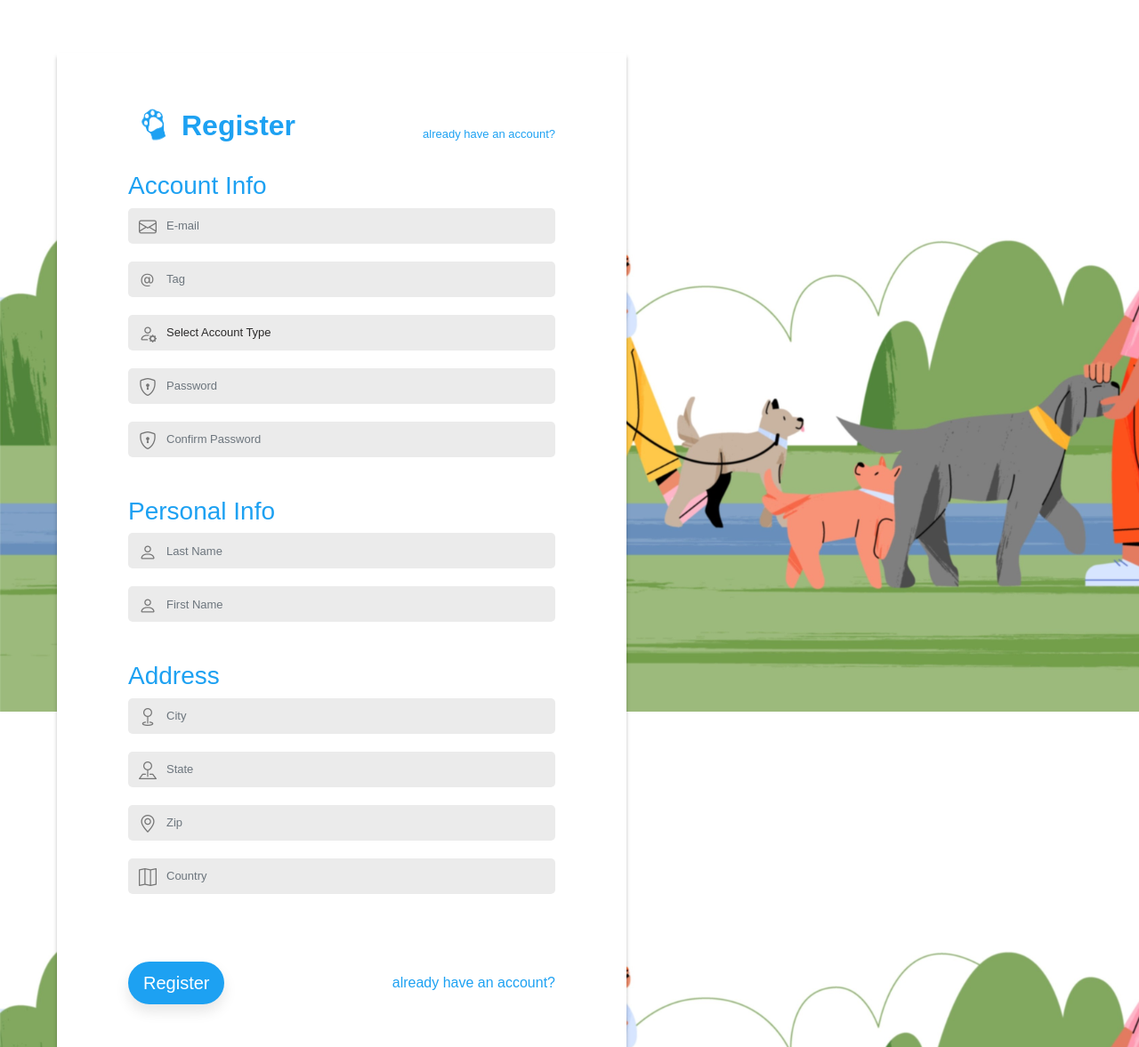
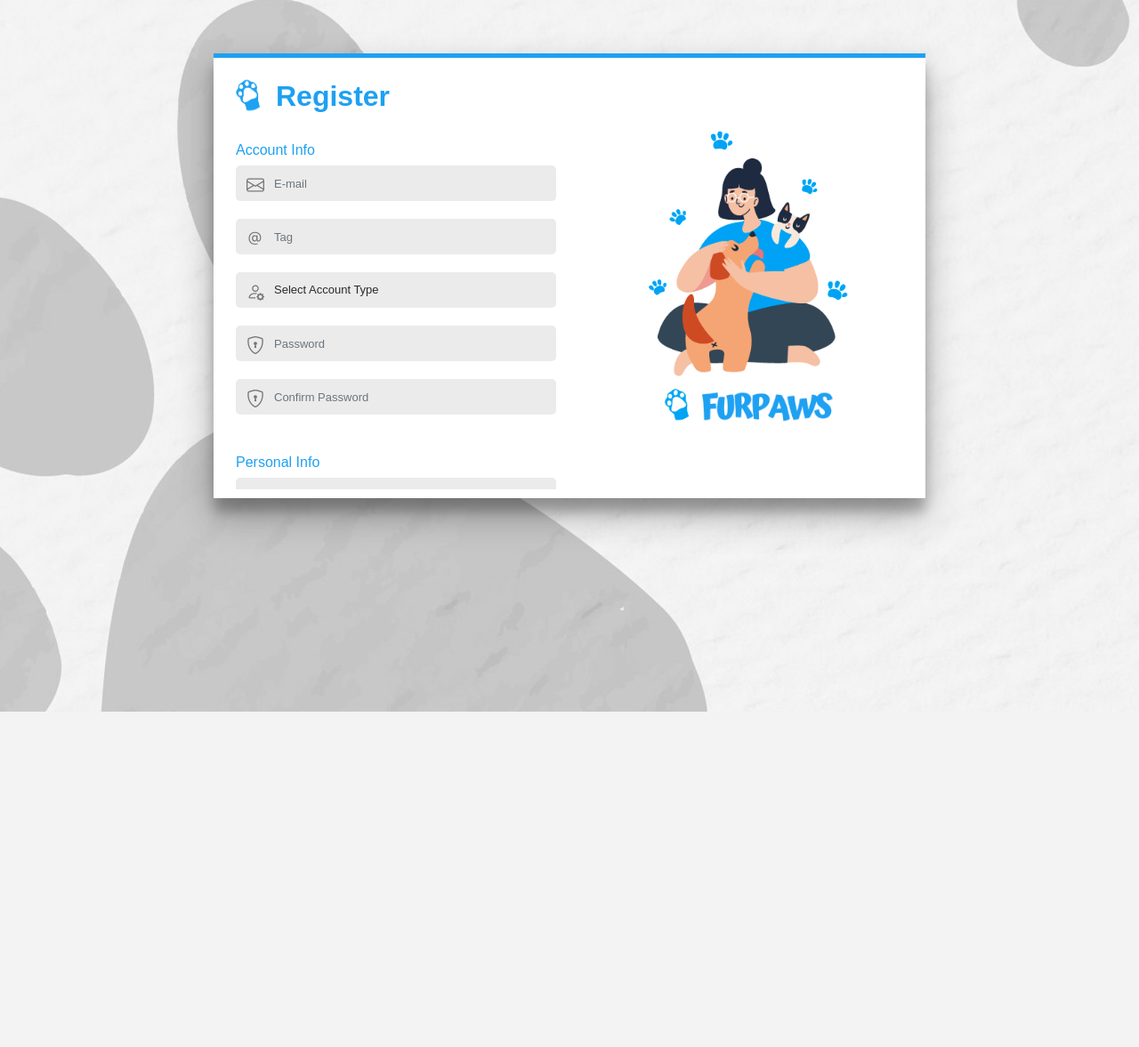
Before and after one commit to uvwbermudo/Furpaws, a Flask app: page /register in a window 1280 px wide. Shown: the whole page at 89% size. After the commit the page ends 800 px from the top, so only its background shows below. Run offline with Flask 2, Linux system fonts and the light colour scheme; some libraries are stand-ins or nearby versions.

Commit message:
FUR-9 UI changes for landing/register/login

```diff
--- a/flaskr/static/css/styles.css
+++ b/flaskr/static/css/styles.css
@@ -1,7 +1,10 @@
 @import "button-layout.css";
+
 
 html {
     height: 100%;
+    scrollbar-width: thin;
+
 }
 
 body {
@@ -12,8 +15,30 @@ body {
     margin-right: auto;
     margin-left: auto;
     overflow-y: scroll;
-    background: rgba(193, 193, 193, 0.37);
-
+    background: rgba(234, 231, 231, 0.234);
+    scrollbar-width: thin;
+    scrollbar-color:  #1da1f2 rgba(171, 166, 166, 0.559);
+
+}
+
+::-webkit-scrollbar {
+    width: 5px;
+}
+
+::-webkit-scrollbar-track{
+    background-color: rgba(171, 166, 166, 0.559);
+    border-radius: 10px;
+
+}
+
+::-webkit-scrollbar-thumb {
+    box-shadow: inset 0 0 6px rgba(0, 0, 0, 0.3);
+    border-radius: 20px;
+    background: linear-gradient(45deg, #00aeff, #a68eff);
+}
+
+.shadow2{
+    box-shadow: rgba(0, 0, 0, 0.3) 0px 19px 38px, rgba(0, 0, 0, 0.22) 0px 15px 12px;
 }
 
 .readonly {
@@ -38,12 +63,7 @@ body {
 }
 
 .landing-bg {
-    background-image:
-        linear-gradient(to right, rgba(255, 255, 255, 0), rgba(228, 224, 224, 0.24), rgba(32, 32, 32, 0.479), rgba(0, 0, 0, 0.404), rgba(0, 0, 0, 1)),
-        url('../img/landing_bg.jpg');
-    background-size: cover;
-    background-repeat: no-repeat;
-    overflow: hidden;
+    overflow: auto;
 }
 
 .landing-bg2 {
@@ -382,30 +425,43 @@ input[data-autocompleted] {
     cursor: pointer;
 }
 
+#register-container {
+    width: 100%;
+    display: flex;
+    justify-content: center;
+    align-items: center;
+}
+
+#register-form{
+    padding: 0px 15px 15px 15px;
+}
+
 .register-section {
-    height: 100vh;
-    width: 50vw;
+    width: 100%;
+    max-width: 800px;
+    height: 500px;
     background-color: white;
-    margin-left: 5vw;
-}
-
-@media all and (max-width: 1000px) {
-    .register-section {
-        width: 60vw;
-    }
-
-}
-
-@media all and (max-width: 760px) {
-    .register-section {
-        width: 80vw;
-    }
-
-}
-
-@media all and (max-width: 600px) {
-    .register-section {
-        width: 100vw;
+    display: grid;
+    padding: 10px 10px 10px 10px;
+    grid-template-columns: 1fr 1fr;
+    border-top: 5px solid #1DA1F2
+}
+
+.register-section .left-side {
+    overflow-y: scroll;
+    grid-column: 1/2;
+}
+
+.register-section .right-side {
+    grid-column: 2/3;
+}
+
+@media screen and (max-width:600px){
+    .register-section .right-side {
+        display: none;
+    }
+    .register-section .left-side {
+        grid-column: 1/3;
     }
 
 }
--- a/flaskr/static/js/main.js
+++ b/flaskr/static/js/main.js
@@ -148,7 +148,7 @@ function register_user() {
                 form_span.html('');
                 if (field in response[0]) {
                     if (!scrolled) {
-                        $('html, body').animate({
+                        $('.left-side').animate({
                             scrollTop: $("#" + field).offset().top - 100
                         });
                         scrolled = true;
@@ -174,6 +174,10 @@ function register_user() {
                     })
                 }
 
+            })
+        }).catch( err => {
+                $('.left-side').animate({
+                    scrollTop: $("#email").offset().top - 100
             })
         })
 }
--- a/flaskr/templates/auth/base.html
+++ b/flaskr/templates/auth/base.html
@@ -13,7 +13,7 @@
 
   <link rel="stylesheet" href="../../static/css/styles.css">
 </head>
-<body class="{% block bg %}landing-bg{% endblock %} position-relative">
+<body>
     {% include 'toast.html' %}
     <input class="p-0 m-0" type="hidden" name="csrf_token" id="csrf_token" value="{{ csrf_token() }}">
     {% block body_content %}{% endblock %}
--- a/flaskr/templates/auth/landing.html
+++ b/flaskr/templates/auth/landing.html
@@ -34,7 +34,7 @@ FurPaws - Index
 
 </nav>
 
-<div class="landing-mid-section text-white d-flex flex-row" id="login/signup">
+<div class="landing-mid-section text-white d-flex flex-row pe-5" id="login/signup">
   <div class="text-light d-flex flex-column load-from-right " style="max-width: 600px">
     <div class="d-flex align-items-center align-self-end mb-3" style="height: 50px;">
         <img src="../../static/img/fp_logo_trans.png" loading="lazy" class="small-logo m-0" alt="furpaws_logo" srcset="">
--- a/flaskr/templates/auth/register.html
+++ b/flaskr/templates/auth/register.html
@@ -1,22 +1,18 @@
 {% extends 'auth/base.html' %}
 
-{% block bg%} landing-bg2 {% endblock%}
-
 {% block body_content %}
-<div class="register-section myshadow h-100">
-  <div class="d-flex h-100 justify-content-center">
-      <div class="w-75 mt-5">
-        <div class="d-flex flex-row justify-content-start">
-          <div style="width: 60px" class="align-self-start" >
+<div id="register-container" style="margin-bottom: 50px;">
+  <div class="register-section shadow2  load-from-right">
+    <div class="left-side">
+      <div class="d-flex flex-row justify-content-start pe-3">
+        <div style=" width: 60px" class="align-self-start" >
           <img src="../../static/img/fp-logo-round-white.png" alt="" style="height: 60px;">
         </div>
         <h2 class="fp-blue fw-semibold align-self-end" >Register</h2>
-          <a href="/login" class="btn-link align-self-end mb-2 ms-auto"> already have an account? </a>
       </div>
           <form id="register">
-          <div class="pt-4 d-flex flex-column position-relative register-input-div">
-
-            <h3 class="fp-blue">Account Info</h3>
+            <div class="pt-4 d-flex flex-column position-relative register-input-div" id="register-form">
+              <h6 class="fp-blue">Account Info</h6>
               <div class="input-icon d-flex flex-column form-group pb-1">
                 <input id="email" name="email" class="auth-input m-0 p-2 form-control" type="text" placeholder="E-mail">
                 <i class="bi-envelope"></i>
@@ -48,20 +44,20 @@
               </div>
               <br/>
 
-            <h3 class="fp-blue">Personal Info</h3>
+              <h6 class="fp-blue">Personal Info</h6>
+              <div class="input-icon d-flex flex-column pb-1">
+                <input name="first_name" id="first_name" class="auth-input m-0 p-2 form-control" type="text" placeholder="First Name">
+                <i class="bi-person"></i>
+                <span style="height: 16px;"></span>
+              </div>
               <div class="input-icon d-flex flex-column pb-1">
                 <input name="last_name" id="last_name" class="auth-input m-0 p-2 form-control" type="text" placeholder="Last Name">
                 <i class="bi-person"></i>
                 <span style="height: 16px;"></span>
               </div>
-            <div class="input-icon d-flex flex-column pb-1">
-              <input name="first_name" id="first_name" class="auth-input m-0 p-2 form-control" type="text" placeholder="First Name">
-              <i class="bi-person"></i>
-              <span style="height: 16px;"></span>
-            </div>
               <br/>
 
-            <h3 class="fp-blue">Address</h3>
+              <h6 class="fp-blue">Address</h6>
               <div class="input-icon d-flex flex-column pb-1">
                 <input name="city" id="city" class="auth-input m-0 p-2 form-control" type="text" placeholder="City">
                 <i class="bi-geo"></i>
@@ -85,15 +81,28 @@
               <br/>
               <br/>
               <div class="d-flex flex-row align-items-center mt-2">
-              <button type="button" class="btn btn-fp-blue btn-lg rounded-5 me-2" onclick="register_user()"> Register</button>
-              <a href="/login" class="btn-link ms-auto" style="font-size: 16px;" >already have an account?</a>
+                <button type="button" class="btn btn-fp-blue rounded-5 me-2" onclick="register_user()"> Register</button>
+                <a href="/login" class="btn-link ms-auto" style="font-size: 12px;" >already have an account?</a>
               </div>
               <br/>
               <br/>
             </div>
           </form>
     </div>
+
+    <div class="right-side ">
+      <div class="d-flex justify-content-center align-items-center h-100 w-100">
+        <img src="../../static/img/female-model-wbrand.png" alt="" style="height: 75%;">
       </div>
       </div>
+    </div >
+</div>
 
+<style>
+  body {
+    background-image: url('../../static/img/bg-paws.jpg');
+    background-size: auto;
+    background-repeat: repeat;
+  }
+</style>
 {% endblock %}
```
Also changed, not shown: other parts of flaskr/static/css/styles.css (+31 -8 lines), flaskr/templates/auth/login.html (+17 -3 lines), flaskr/static/img/bg-paws.jpg (added), flaskr/static/img/female-model-brand.png (added), flaskr/static/img/female-model-wbrand.png (added), flaskr/static/img/female-model.png (added). Lines whose indentation alone changed are shown as unchanged.
